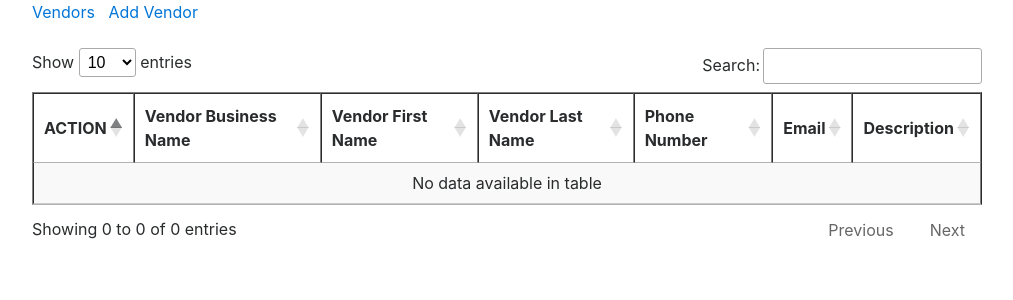
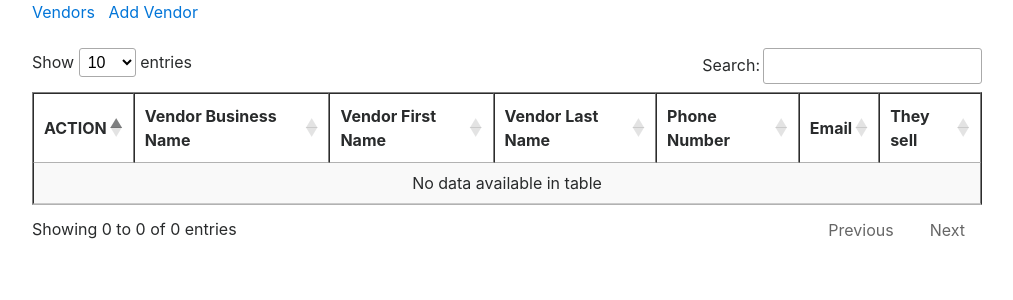
Before and after one commit to isogunro/finalproject, a Node server app: page /admin/vendors in a window 1280 px wide. Shown: the top 300 px of the page, without its empty margins (133-1146 px from the left). Run offline with Node 20, Linux system fonts and the light colour scheme; some libraries are stand-ins or nearby versions.

Commit message:
finish work!

```diff
--- a/views/vendorListing.handlebars
+++ b/views/vendorListing.handlebars
@@ -16,7 +16,7 @@
     <th>Vendor Last Name</th>
 		<th>Phone Number</th>
 		<th>Email</th>
-		<th>Description</th>
+		<th>They sell</th>
 	</tr>
 </thead>
 <tbody>
```
Also changed, not shown: public/32Delete.png (added), public/32Edit.png (added), public/edit-notessp.png (added), readme.md (added), 1 other file.
